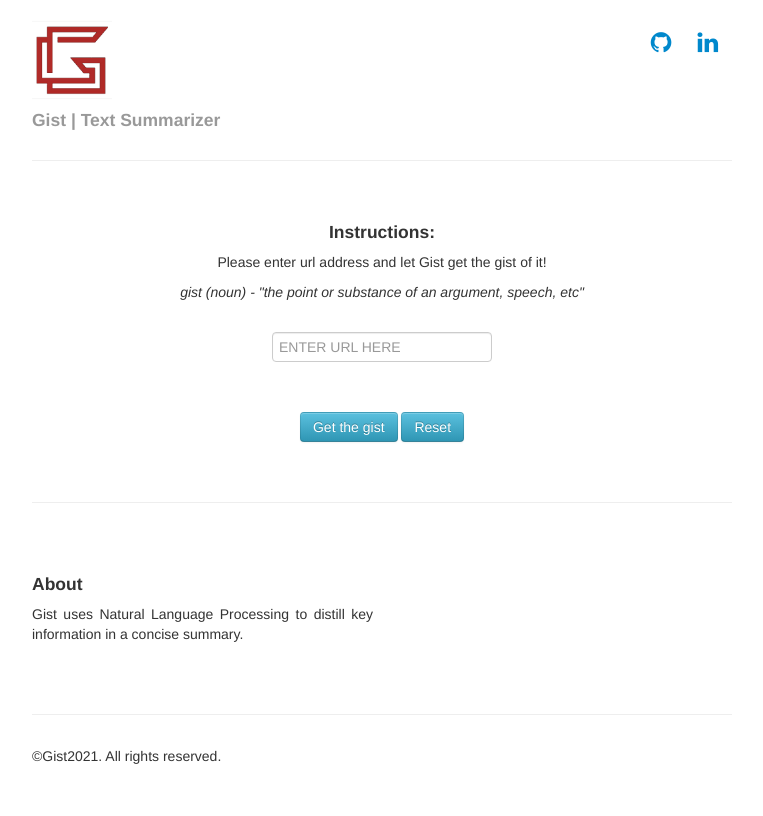
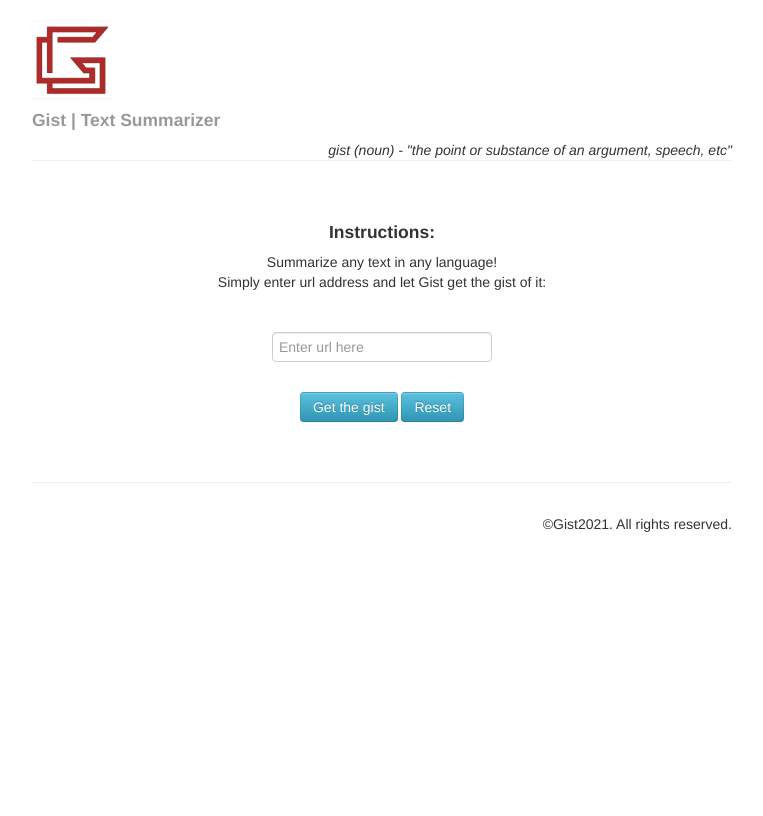
Before and after one commit to comicodex/gist_app_nlp, a Flask app: page / in a window 1280 px wide. Shown: the whole page, without its empty margins (258-1021 px from the left). After the commit the page ends 532 px from the top, so only its background shows below. Run offline with Flask 2, Linux system fonts and the light colour scheme.

Commit message:
updating templates

```diff
--- a/templates/index.html
+++ b/templates/index.html
@@ -29,6 +29,7 @@
       .jumbotron {
         margin: 60px 0;
         text-align: center;
+
       }
       .jumbotron h1 {
         font-size: 72px;
@@ -58,6 +59,7 @@
       <link rel="apple-touch-icon-precomposed" sizes="72x72" href="../assets/ico/apple-touch-icon-72-precomposed.png">
                     <link rel="apple-touch-icon-precomposed" href="../assets/ico/apple-touch-icon-57-precomposed.png">
                                    <link rel="shortcut icon" href="../assets/ico/favicon.png">
+
   <!--
   <script>
     function evalSlider()
@@ -74,33 +76,43 @@
     <div class="container-narrow">
 
       <div class="masthead">
+        <!--
         <ul class="nav nav-pills pull-right">
           <li><a href="https://github.com/comicodex"><i class="fa fa-github" style="font-size:24px"></i></a></li>
           <li><a href="https://www.linkedin.com/in/agnese-navarro/"><i class="fa fa-linkedin" style="font-size:24px"></i></a></li>
           </ul>
-        <p><img src="{{ url_for('static', filename='img/gistLogo.png') }}" width=80>
+        -->
+        <img src="{{ url_for('static', filename='img/gistLogo.png') }}" width=80>
+
         <h4 class="muted">Gist | Text Summarizer</h4>
+
+
+      </div>
+      <div style='float: right;'><i>gist (noun) - "the point or substance of an argument, speech, etc"</i></div>
+      <hr>
+
+      <div class="jumbotron" >
+
+
+        <h4>Instructions:</h4>
+
+        <p>
+          Summarize any text in any language!<br>
+          Simply enter url address and let Gist get the gist of it:
+
+
         </p>
 
-      </div>
-
-      <hr>
-
-      <div class="jumbotron">
-        <p>
-        <h4>Instructions:</h4>Please enter url address and let Gist get the gist of it!</p>
-        <i>gist (noun) - "the point or substance of an argument, speech, etc"</i>
-        <br>
         <br>
         <p>
 
           <form action="/upload_gist" method="POST">
-            <input type="text" name="url" id="url" placeholder="ENTER URL HERE"><br>
+            <input type="text" name="url" id="url" placeholder="Enter url here"><br>
             <!--
             <input type="range" id="ratio" min="10" max="50" step="5" onchange="evalSlider()" />
             <output id="sliderVal"></output>
             -->
-            <br><br>
+            <br>
             <button class="btn btn-info" id="submit">Get the gist</button>
             <button class="btn btn-info" type="reset" value="Reset">Reset</button>
           </form>
@@ -109,20 +121,13 @@
 
       </div>
       <hr>
-      <div class="row-fluid marketing">
-        <div class="span6">
-          <h4>About</h4>
-          <p>Gist uses Natural Language Processing to distill key information in a concise summary.</p>
 
-          </div>
-      </div>
-       <hr>
 
       <div class="footer">
-        <p>&copy;Gist2021. All rights reserved.</p>
+        <p align="right">&copy;Gist2021. All rights reserved.</p>
       </div>
 
-    </div> <!-- /container -->
+
 
 
   </body>
```
Also changed, not shown: templates/summarize.html (+11 -10 lines).
